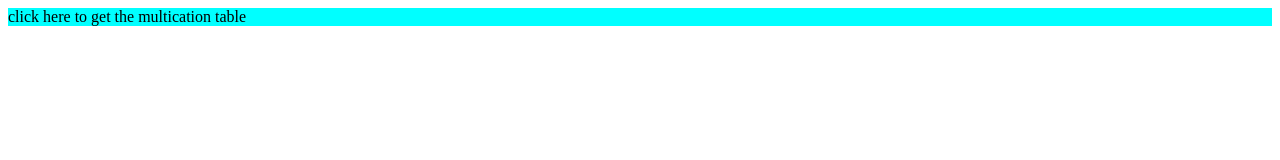
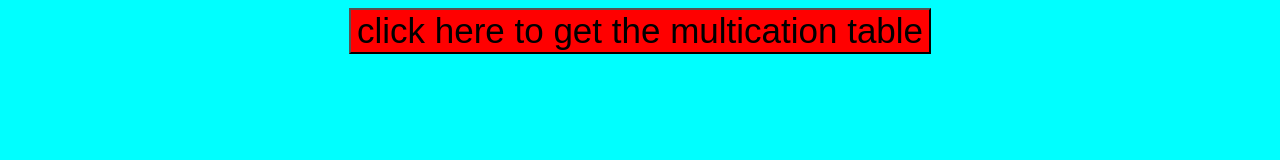
Before and after one commit to AaronThapa-1/Multiplication-Table, a plain HTML site: page index.html in a window 1280 px wide. Drawn offline with Linux system fonts and the light colour scheme.

Commit message:
Update index.html

```diff
--- a/index.html
+++ b/index.html
@@ -1,11 +1,14 @@
+
 <html>
     <head>
         <title>Multiplication Table
             </title>
             </head>
-            <body style="background-color:navyblue;">
+            <body style="background-color:aqua;font-size:35px;text-align:center">
 
-                <p style="background-color:aqua;" id="multiply" onclick="generatemultiply()">click here to get the multication table </p>
+                <button style="background-color:red;font-size:35px"  onclick="generatemultiply()">click here to get the multication table </button>
+
+<p id="multiply"></p>
 
         <script>function generatemultiply(){
 n=prompt("enter a number")
```
